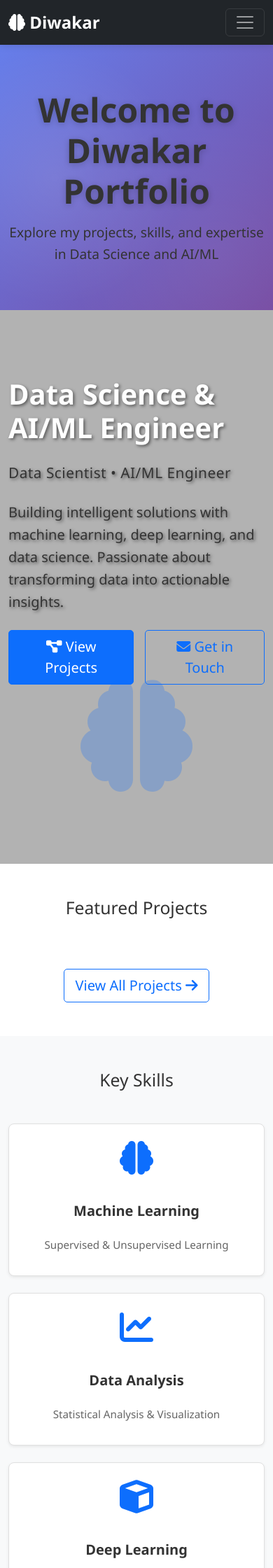
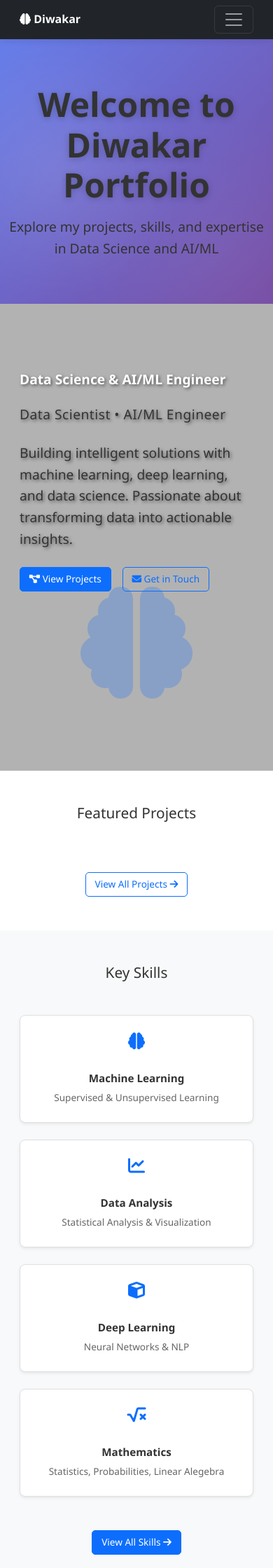
Before and after one commit to diwakar221718/my_portfolio, a Flask app: page / in a window 390 px wide. Shown: the top 2240 px of the page at 70% size. Run offline with Flask 3, Linux system fonts and the light colour scheme.

Commit message:
Improve mobile responsiveness with comprehensive media queries and confirm Python 3.11.9

```diff
--- a/static/css/style.css
+++ b/static/css/style.css
@@ -355,6 +355,7 @@ body.dark-mode .form-select {
 @media (max-width: 768px) {
     .hero-section {
         min-height: 400px;
+        padding: 2rem 1rem;
     }
 
     h1 {
@@ -367,6 +368,344 @@ body.dark-mode .form-select {
 
     .card {
         margin-bottom: 20px;
+    }
+
+    /* Mobile navbar */
+    .navbar {
+        padding: 0.5rem 1rem;
+    }
+
+    .navbar-brand {
+        font-size: 1.2rem;
+    }
+
+    .nav-link {
+        margin-left: 0;
+        padding: 0.5rem 0 !important;
+    }
+
+    /* Mobile profile image */
+    .profile-image-container {
+        width: 200px;
+        height: 200px;
+        border-width: 5px;
+    }
+
+    .profile-designation {
+        font-size: 1.4rem;
+    }
+
+    .profile-address {
+        font-size: 0.95rem;
+    }
+
+    /* Mobile cards */
+    .skill-card {
+        padding: 1.5rem 1rem;
+        min-height: 150px;
+    }
+
+    .skill-card h5 {
+        font-size: 0.95rem;
+        min-height: auto;
+    }
+
+    .skill-card p {
+        font-size: 0.85rem;
+        min-height: auto;
+    }
+
+    .skill-card i {
+        font-size: 2rem;
+        margin-bottom: 0.5rem;
+    }
+
+    /* Mobile education/experience cards */
+    .education-card-new,
+    .experience-card-new,
+    .experience-card-full {
+        flex-direction: column;
+        padding: 1.2rem;
+    }
+
+    .education-icon-new,
+    .experience-icon-new,
+    .experience-icon-box {
+        width: 100%;
+        min-width: auto;
+        margin-bottom: 1rem;
+    }
+
+    .education-degree-new,
+    .experience-degree-new,
+    .experience-title {
+        font-size: 0.95rem;
+    }
+
+    /* Mobile certification cards */
+    .certification-card-horizontal {
+        flex-direction: column;
+        min-height: auto;
+    }
+
+    .cert-image-section {
+        width: 100%;
+        min-height: 150px;
+        padding: 1rem;
+    }
+
+    .cert-content-section {
+        width: 100%;
+        padding: 1rem;
+    }
+
+    .certification-card-new {
+        flex-direction: column;
+    }
+
+    .cert-icon-box {
+        width: 100%;
+        min-width: auto;
+        height: 120px;
+    }
+
+    .cert-content-new {
+        padding: 1rem;
+    }
+
+    /* Mobile skills section */
+    .skills-category-card {
+        padding: 1.5rem 1rem;
+        min-height: auto;
+    }
+
+    .skills-category-title {
+        font-size: 1.3rem;
+        margin-bottom: 1rem;
+    }
+
+    .skill-box {
+        font-size: 0.75rem;
+        padding: 0.5rem 0.8rem;
+    }
+
+    /* Mobile top skills */
+    .top-skill-card {
+        padding: 1.5rem 1rem;
+    }
+
+    .top-skill-icon {
+        font-size: 2rem;
+        margin-bottom: 0.5rem;
+    }
+
+    .top-skill-name {
+        font-size: 0.95rem;
+    }
+
+    /* Mobile keywords/hobbies */
+    .keywords-container,
+    .hobbies-container {
+        gap: 0.5rem;
+    }
+
+    .keyword-badge,
+    .hobby-badge {
+        padding: 0.5rem 0.8rem;
+        font-size: 0.8rem;
+    }
+
+    /* Mobile buttons */
+    .btn {
+        font-size: 0.9rem;
+        padding: 0.5rem 1rem;
+    }
+
+    /* Mobile forms */
+    .form-control,
+    .form-select {
+        font-size: 1rem;
+        padding: 0.5rem 0.75rem;
+    }
+
+    /* Mobile hero text */
+    .hero-section h1,
+    .hero-section .display-4,
+    .hero-section p,
+    .hero-section .lead {
+        font-size: 1.2rem;
+    }
+
+    /* Mobile CTA section */
+    .cta-section {
+        padding: 2rem 1rem;
+    }
+
+    .cta-section h2 {
+        font-size: 1.5rem;
+    }
+
+    /* Mobile footer */
+    footer {
+        padding: 1.5rem 1rem;
+    }
+
+    footer h5 {
+        font-size: 1rem;
+        margin-bottom: 0.75rem;
+    }
+
+    /* Mobile pagination */
+    .pagination {
+        flex-wrap: wrap;
+        gap: 0.25rem;
+    }
+
+    .page-link {
+        padding: 0.4rem 0.6rem;
+        font-size: 0.85rem;
+    }
+
+    /* Mobile container padding */
+    .container,
+    .container-fluid {
+        padding-left: 1rem;
+        padding-right: 1rem;
+    }
+
+    /* Mobile sections */
+    section {
+        padding: 2rem 1rem !important;
+    }
+
+    /* Mobile row spacing */
+    .row {
+        margin-left: -0.5rem;
+        margin-right: -0.5rem;
+    }
+
+    .col-md-6,
+    .col-lg-4,
+    .col-lg-3 {
+        padding-left: 0.5rem;
+        padding-right: 0.5rem;
+    }
+}
+
+@media (max-width: 576px) {
+    /* Extra small devices */
+    .hero-section {
+        min-height: 300px;
+        padding: 1.5rem 0.75rem;
+    }
+
+    h1,
+    .display-4 {
+        font-size: 1.5rem;
+    }
+
+    h2 {
+        font-size: 1.3rem;
+    }
+
+    h3 {
+        font-size: 1.1rem;
+    }
+
+    .profile-image-container {
+        width: 150px;
+        height: 150px;
+        border-width: 4px;
+    }
+
+    .profile-designation {
+        font-size: 1.1rem;
+    }
+
+    .skill-card {
+        padding: 1rem;
+        min-height: 120px;
+    }
+
+    .skill-card i {
+        font-size: 1.5rem;
+    }
+
+    .education-card-new,
+    .experience-card-new,
+    .experience-card-full,
+    .certification-card-new {
+        padding: 1rem;
+    }
+
+    .skills-category-card {
+        padding: 1rem;
+    }
+
+    .skills-category-title {
+        font-size: 1.1rem;
+    }
+
+    .skill-box {
+        font-size: 0.7rem;
+        padding: 0.4rem 0.6rem;
+    }
+
+    .keyword-badge,
+    .hobby-badge {
+        padding: 0.4rem 0.6rem;
+        font-size: 0.75rem;
+    }
+
+    .btn {
+        font-size: 0.85rem;
+        padding: 0.4rem 0.8rem;
+    }
+
+    .cta-section {
+        padding: 1.5rem 0.75rem;
+    }
+
+    .cta-section h2 {
+        font-size: 1.3rem;
+    }
+
+    section {
+        padding: 1.5rem 0.75rem !important;
+    }
+
+    .container,
+    .container-fluid {
+        padding-left: 0.75rem;
+        padding-right: 0.75rem;
+    }
+
+    /* Mobile table */
+    .table {
+        font-size: 0.85rem;
+    }
+
+    .table th,
+    .table td {
+        padding: 0.5rem;
+    }
+
+    /* Mobile navbar */
+    .navbar-brand {
+        font-size: 1rem;
+    }
+
+    /* Mobile footer */
+    footer {
+        padding: 1rem 0.75rem;
+    }
+
+    footer h5 {
+        font-size: 0.95rem;
+    }
+
+    footer p {
+        font-size: 0.85rem;
     }
 }
 
```
Also changed, not shown: runtime.txt (line endings or trailing spaces).
